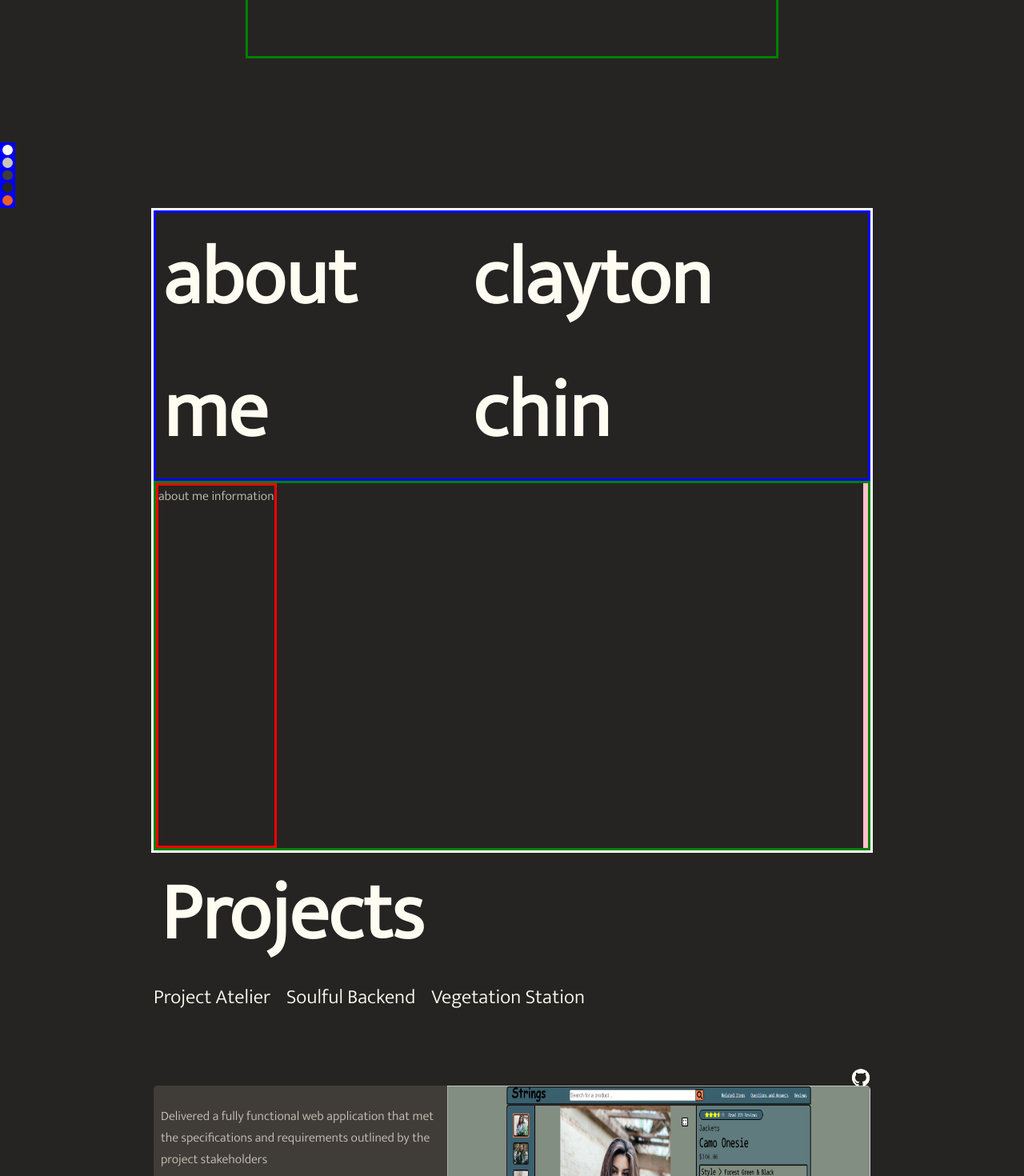
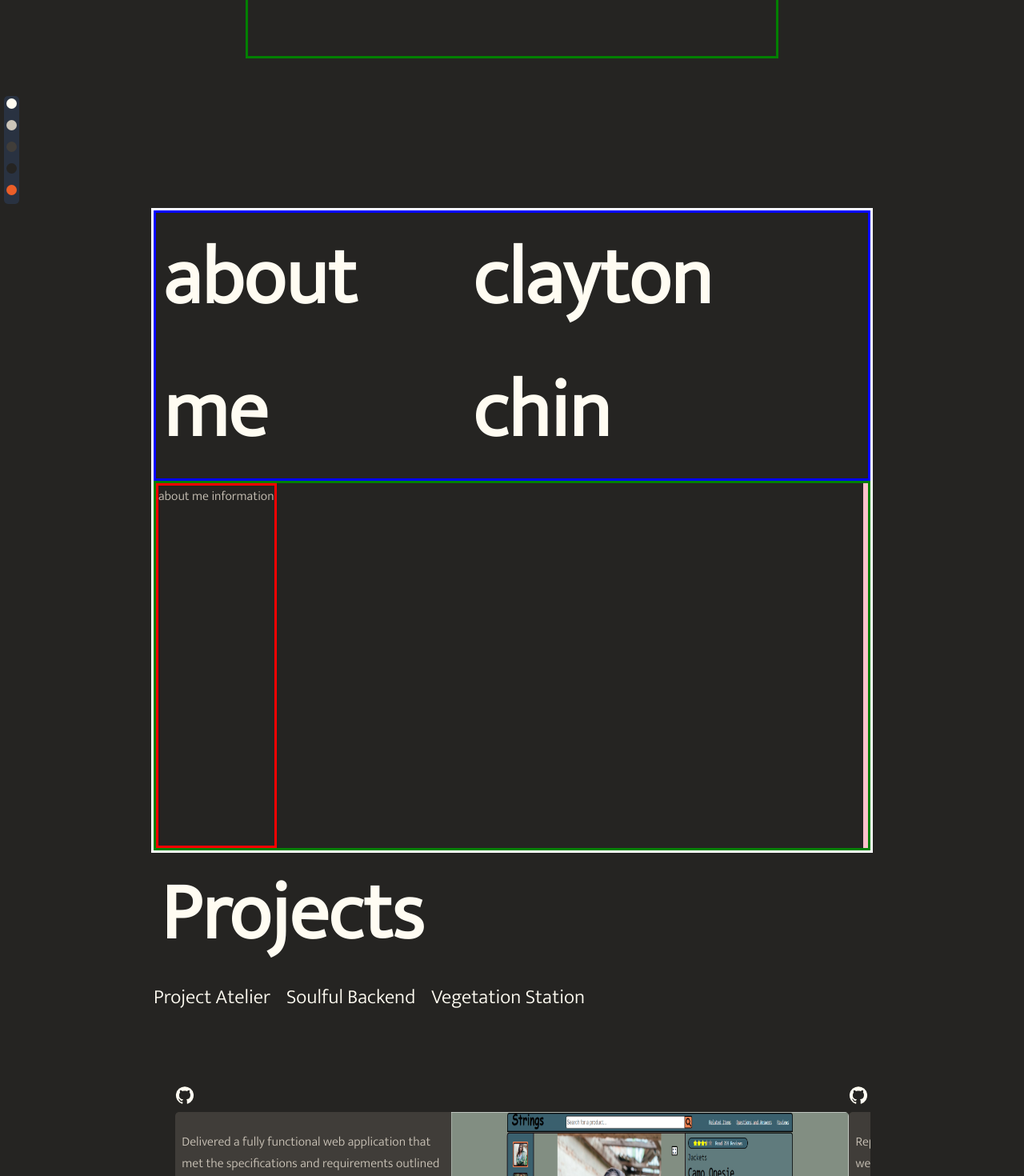
Before and after one commit to mrdooby/portfolio, a React (Create React App) app: page / in a window 1280 px wide. Shown: the part 540-2010 px from the top of the page at 80% size. Built offline with nearby package versions, Linux system fonts and the light colour scheme.

Commit message:
feat: color palette done

```diff
--- a/src/components/ColorScheme.jsx
+++ b/src/components/ColorScheme.jsx
@@ -1,14 +1,39 @@
 import React, { useState, useEffect, Suspense } from 'react';
-import styled from 'styled-components';
+import styled, { keyframes } from 'styled-components';
 
 const ColorScheme = () => {
   return (
     <ColorSchemeContainer>
-      <ColorSchemeCircle1></ColorSchemeCircle1>
-      <ColorSchemeCircle2></ColorSchemeCircle2>
-      <ColorSchemeCircle3></ColorSchemeCircle3>
-      <ColorSchemeCircle4></ColorSchemeCircle4>
-      <ColorSchemeCircle5></ColorSchemeCircle5>
+      <CircleSectionBox1>
+        <CircleBackgroundTop>
+          <ColorSchemeCircle1></ColorSchemeCircle1>
+        </CircleBackgroundTop>
+        <Circle1Text>#fffcf2 floral white</Circle1Text>
+      </CircleSectionBox1>
+      <CircleSectionBox2>
+        <CircleBackground>
+          <ColorSchemeCircle2></ColorSchemeCircle2>
+        </CircleBackground>
+        <Circle2Text>#ccc5b9 pale silver</Circle2Text>
+      </CircleSectionBox2>
+      <CircleSectionBox3>
+        <CircleBackground>
+          <ColorSchemeCircle3></ColorSchemeCircle3>
+        </CircleBackground>
+        <Circle3Text>#403d39 black olive</Circle3Text>
+      </CircleSectionBox3>
+      <CircleSectionBox4>
+        <CircleBackground>
+          <ColorSchemeCircle4></ColorSchemeCircle4>
+        </CircleBackground>
+        <Circle4Text>#252422 eerie black</Circle4Text>
+      </CircleSectionBox4>
+      <CircleSectionBox5>
+        <CircleBackgroundBot>
+          <ColorSchemeCircle5></ColorSchemeCircle5>
+        </CircleBackgroundBot>
+        <Circle5Text>#eb5e28 flame</Circle5Text>
+      </CircleSectionBox5>
     </ColorSchemeContainer>
   )
 }
@@ -19,7 +44,93 @@ export default ColorScheme;
 const ColorSchemeContainer = styled.section`
   position: fixed;
   bottom: 0;
-  background-color: blue;
+  margin: 5px;
+`;
+
+const CircleBackgroundTop = styled.div`
+  background-color: #293241;
+  border-radius: 5px 5px 0 0;
+`;
+
+const CircleBackground = styled.div`
+  background-color: #293241;
+`;
+
+const CircleBackgroundBot = styled.div`
+  background-color: #293241;
+  border-radius: 0 0 5px 5px;;
+`
+
+
+
+const animLineUp = keyframes`
+  0% {
+    opacity: 0;
+    transform: translateX(80%);
+  }
+  20% {
+    opacity: 0;
+  }
+  50% {
+    opacity: 1;
+    transform: translateX(0%);
+  }
+  100% {
+    opacity: 1;
+    transform: translate(0%);
+  }
+`;
+
+const CircleSectionBox1 = styled.div`
+  display: flex;
+`;
+const CircleSectionBox2 = styled.div`
+  display: flex;
+`;
+const CircleSectionBox3 = styled.div`
+  display: flex;
+`;
+const CircleSectionBox4 = styled.div`
+  display: flex;
+`;
+const CircleSectionBox5 = styled.div`
+  display: flex;
+`;
+
+const Circle1Text = styled.span`
+  visibility: hidden;
+  ${CircleSectionBox1}:hover & {
+    visibility: visible;
+    animation: 2s ${animLineUp} ease-out;
+  }
+`;
+const Circle2Text = styled.span`
+  visibility: hidden;
+  ${CircleSectionBox2}:hover & {
+    visibility: visible;
+    animation: 2s ${animLineUp} ease-out;
+  }
+`;
+const Circle3Text = styled.span`
+  visibility: hidden;
+  ${CircleSectionBox3}:hover & {
+    visibility: visible;
+    animation: 2s ${animLineUp} ease-out;
+  }
+`;
+const Circle4Text = styled.span`
+  visibility: hidden;
+  ${CircleSectionBox4}:hover & {
+    visibility: visible;
+    animation: 2s ${animLineUp} ease-out;
+  }
+`;
+const Circle5Text = styled.span`
+  visibility: hidden;
+  ${CircleSectionBox5}:hover & {
+    visibility: visible;
+    animation: 2s ${animLineUp} ease-out;
+  }
 `;
 
 const ColorSchemeCircle1 = styled.div`
@@ -29,7 +140,6 @@ const ColorSchemeCircle1 = styled.div`
   border-radius: 100%;
   margin: 3px;
 `;
-
 const ColorSchemeCircle2 = styled.div`
   height: 1vw;
   width: 1vw;
@@ -37,7 +147,6 @@ const ColorSchemeCircle2 = styled.div`
   border-radius: 100%;
   margin: 3px;
 `;
-
 const ColorSchemeCircle3 = styled.div`
   height: 1vw;
   width: 1vw;
@@ -45,7 +154,6 @@ const ColorSchemeCircle3 = styled.div`
   border-radius: 100%;
   margin: 3px;
 `;
-
 const ColorSchemeCircle4 = styled.div`
   height: 1vw;
   width: 1vw;
@@ -53,7 +161,6 @@ const ColorSchemeCircle4 = styled.div`
   border-radius: 100%;
   margin: 3px;
 `;
-
 const ColorSchemeCircle5 = styled.div`
   height: 1vw;
   width: 1vw;
--- a/src/components/Projects.jsx
+++ b/src/components/Projects.jsx
@@ -29,7 +29,7 @@ const Projects = () => {
           <EmblaContainer>
             {projectData.map((proj, i) => {
               return (
-              <EmblaSlide>
+              <EmblaSlide key={i}>
                 <ProjectsGitHub
                   onClick={(e) => {
                     e.preventDefault();
@@ -97,6 +97,8 @@ const EmblaContainer = styled.div`
   display: flex;
   height: 100%;
   padding-top: 10%;
+  padding-left: 3%;
+  padding-right: 3%;
 `;
 
 const EmblaSlide = styled.div`
@@ -104,14 +106,15 @@ const EmblaSlide = styled.div`
 `;
 
 const ProjectsGitHub = styled(GitHubIcon)`
-position: absolute;
-right: 0;
-top: 10%;
+  position: sticky;
+  top: 10%;
   :hover {
     cursor: pointer;
     color: #eb5e28;
   }
 `;
+
+
 // #fffcf2 floral white,
 //    pop out, headers and titles
 // #ccc5b9 pale silver,
--- a/src/data/ProjectsData.js
+++ b/src/data/ProjectsData.js
@@ -12,7 +12,7 @@ const projectData = [
     title: 'sdc',
     info: `Replaced legacy server/ API for an E-commerce web application with a MVC design pattern and PostgreSQL database\n• Used the ETL process on millions of rows of data and formatted the queries to return the same formatted data that needs to be received by the front end\n• Local stress tested server with K6 and stress tested deployed server on Loader.io\n• Horizontally scaled the application with multiple Amazon EC2 instances and added a NGINX load balancer to handle over 2000 RPS with a less than 1% error rate`,
     img: sdc,
-    repo: 'https://github.com/TeamSnuggie/FEC',
+    repo: 'https://github.com/mrdooby/muppets',
   }
 ];
 
```
